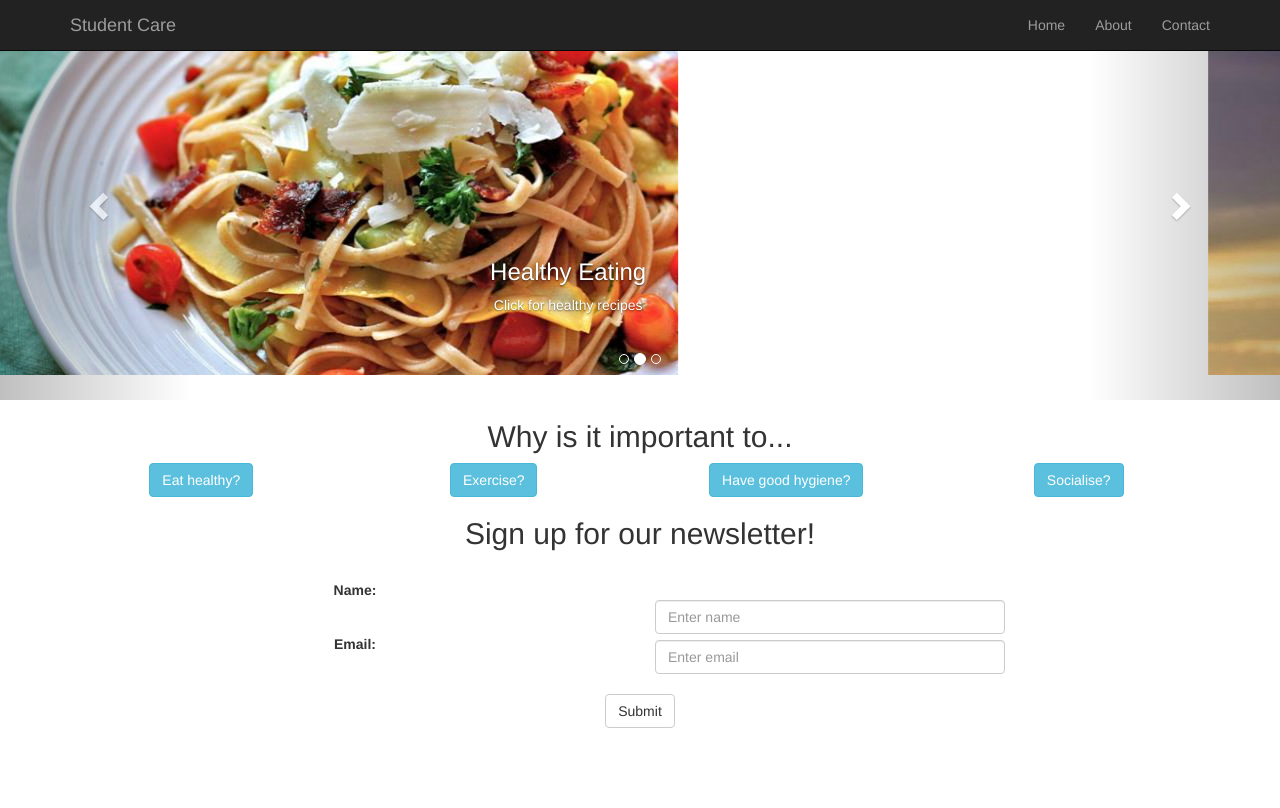
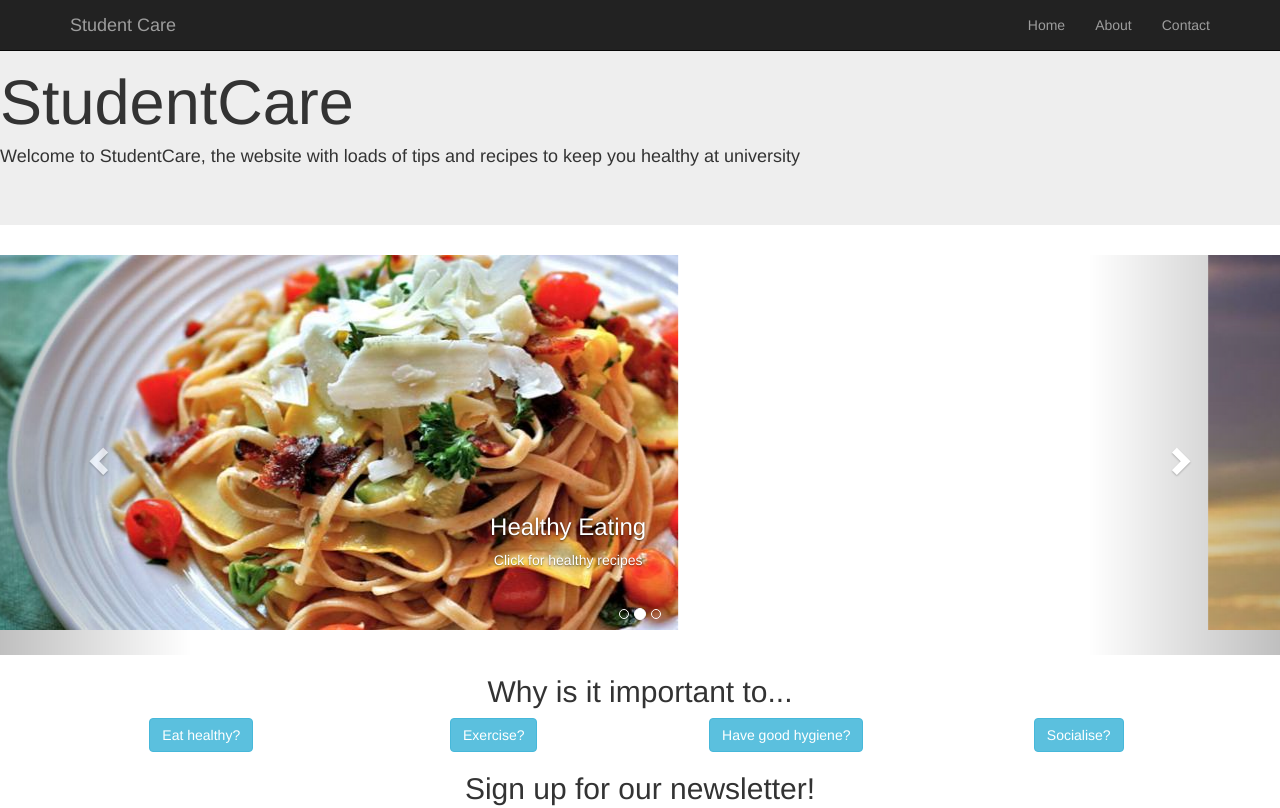
Before and after one commit to ScouseBirds/Scousebirds.github.io, a plain HTML site: page index.html in a window 1280 px wide. Shown: the top 808 px of the page. Drawn offline with nearby package versions, Linux system fonts and the light colour scheme.

Commit message:
jumbotron added
added description of website above carousel

```diff
--- a/index.html
+++ b/index.html
@@ -38,6 +38,10 @@
     </div>
   </nav>
 
+  <div class="jumbotron">
+    <h1> StudentCare </h1>
+    <h4> Welcome to StudentCare, the website with loads of tips and recipes to keep you healthy at university</h4>
+  </div>
 
   <div id="carousel" class="carousel slide" data-ride="carousel">
     <ol class="carousel-indicators">
```
